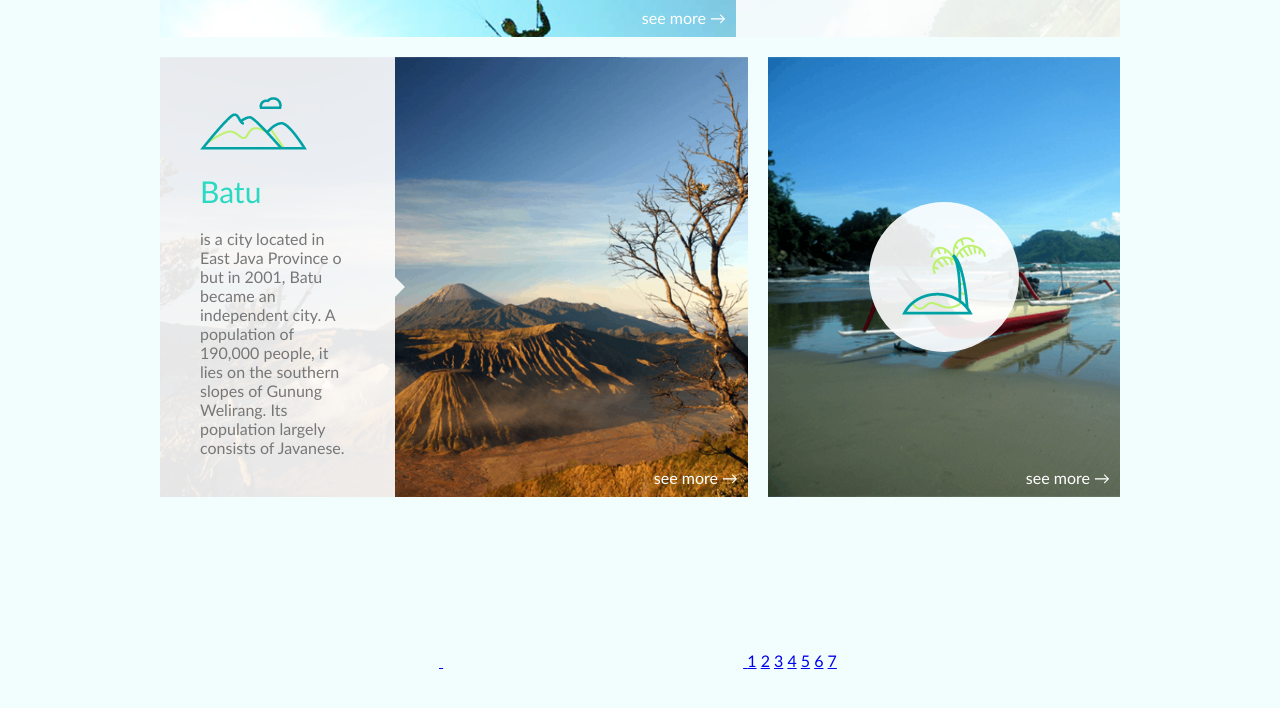
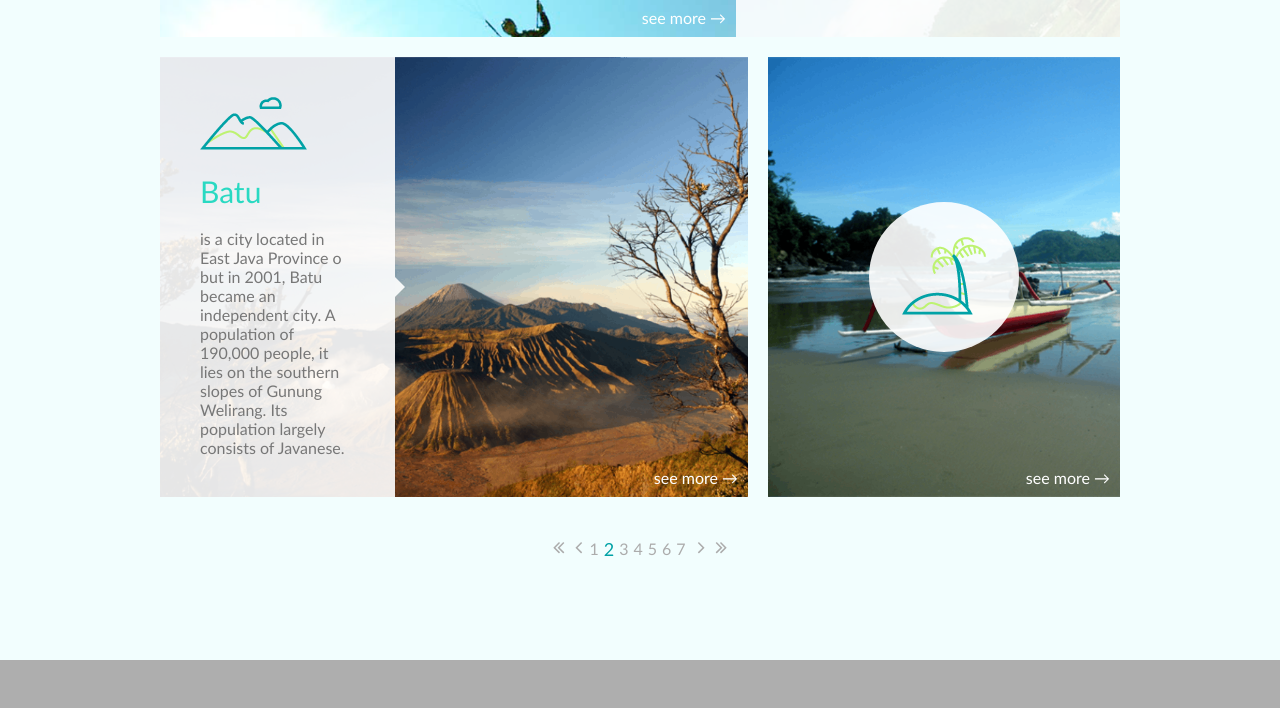
Before and after one commit to BTchorzewski/weekly_web_page_11, a website: page index.html in a window 1280 px wide. Shown: the part 2109-2817 px from the top of the page. After the commit the page ends 2769 px from the top, so only its background shows below. Drawn offline with Linux system fonts and the light colour scheme.

Commit message:
built pagination component

```diff
--- a/index.html
+++ b/index.html
@@ -99,28 +99,35 @@
                     </div>
                 </div>
                 <div class="pagination">
-                    <a href="#" class="pagination__begin-list">
-                        <svg class="pagination__icon">
 
-                        </svg>
-                    </a>
-                    <a href="#" class="pagination__prev-page">
-                        <svg class="pagination__icon">
-
-                        </svg>
-                    </a>
-                    <a href="#" class="pagination__number pagination__number--present">1</a>
-                    <a href="#" class="pagination__number">2</a>
+                    <a href="#" class="pagination__number">1</a>
+                    <a href="#" class="pagination__number pagination__number--present">2</a>
                     <a href="#" class="pagination__number">3</a>
                     <a href="#" class="pagination__number">4</a>
                     <a href="#" class="pagination__number">5</a>
                     <a href="#" class="pagination__number">6</a>
                     <a href="#" class="pagination__number">7</a>
+
+                    <a href="#" class="pagination__begin-list">
+                        <svg class="pagination__icon">
+                            <use xlink:href="assets/sprite.svg#icon-angle-double-left"></use>
+                        </svg>
+                    </a>
+                    <a href="#" class="pagination__prev-page">
+                        <svg class="pagination__icon">
+                            <use xlink:href="assets/sprite.svg#icon-angle-left"></use>
+                        </svg>
+                    </a>
+
                     <a href="#" class="pagination__next-page">
-                        <svg class="pagination__icon"></svg>
+                        <svg class="pagination__icon">
+                            <use xlink:href="assets/sprite.svg#icon-angle-right"></use>
+                        </svg>
                     </a>
                     <a href="#" class="pagination__end-list">
-                        <svg__pagination__icon></svg__pagination__icon>
+                        <svg  class="pagination__icon">
+                            <use xlink:href="assets/sprite.svg#icon-angle-double-right"></use>
+                        </svg>
                     </a>
 
                 </div>
--- a/sass/components/_pagination.scss
+++ b/sass/components/_pagination.scss
@@ -1,20 +1,57 @@
 .pagination {
+    display: flex;
+    justify-content: center;
+    align-items: center;
+    padding: 2rem;
+    &__number {
+        display: flex;
+        align-items: center;
+        &:link,
+        &:visited {
+            text-decoration: none;
+            color: $color-grey-light-2;
+        }
+        &:hover {
+            color: $color-primary-dark;
+        }
+        &:not(:last-child) {
+            margin-right: .5rem;
+        }
+    }
+    &__number--present {
+        &:link,
+        &:visited,
+        &:hover,
+        &:active {
+            color: $color-primary-dark;
+            font-size: 1.8rem;
+        }
+    }
+
+    &__icon {
+        height: 2rem;
+        width: 2rem;
+        fill: $color-grey-light-2;
+        &:hover {
+            fill: $color-primary-dark;
+        }
+    }
+
     &__begin-list {
+        visibility: hidden;
+        order: -5;
+    }
+    &__prev-page {
+        visibility: hidden;
+        order: -4;
+    }
+    // if item has class="pagination__number--present" and is not a first page then show lelements to navigate previous pages;
+    &__number[class$='present']:not(:first-child)  ~ &__begin-list {
+        visibility: visible;
 
     }
-    &__prev-page {
 
-    }
-    &__number {
-
-        &--present {
-
-        }
-    }
-    &__next-page {
-
-    }
-    &__end-list {
-
+    &__number[class$='present']:not(:first-child)  ~ &__prev-page {
+        visibility: visible;
     }
 }
--- a/sass/main.scss
+++ b/sass/main.scss
@@ -10,6 +10,7 @@
 @import "./components/breadcrumbs";
 @import "./components/search";
 @import "./components/place";
+@import "./components/pagination";
 // layout
 @import "./layout/navigation";
 @import "./layout/header";
--- a/sass/utils/_variables.scss
+++ b/sass/utils/_variables.scss
@@ -10,6 +10,8 @@ $color-yellow-light: #ffffa6;
 $color-grey-dark: #777;
 $color-grey-dark-2: #5d5c5c;
 $color-grey-light: #aeaeae;
+$color-grey-light-2: #acacac;
+
 $color-grey-ultralight: #e8e8e8;
 
 $color-white: #fff;
```
Also changed, not shown: css/style.css.
